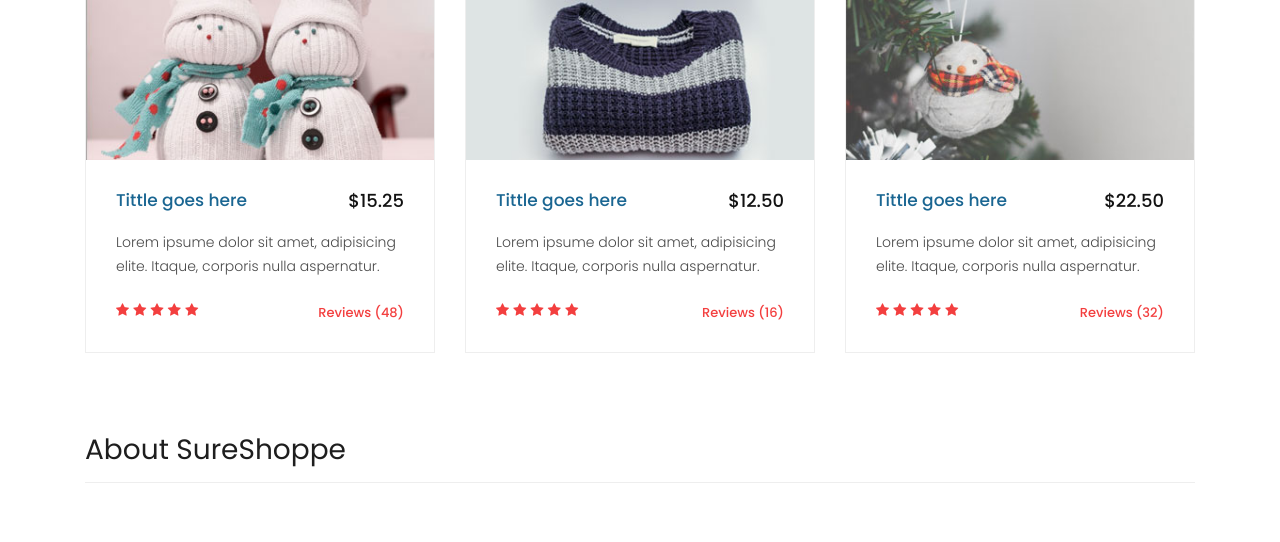
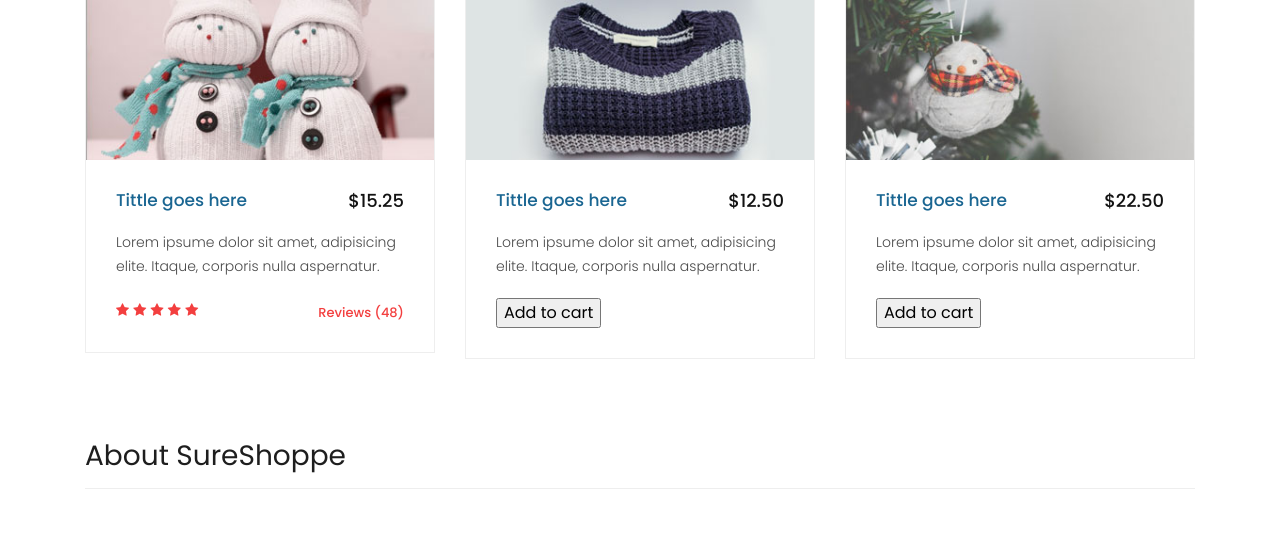
Before and after one commit to bhupeshgunda1/E-commerce_sureshoppe, a Flask app: page / in a window 1280 px wide. Shown: the part 1289-1831 px from the top of the page. Run offline with Flask 2, Linux system fonts and the light colour scheme; some libraries are stand-ins or nearby versions.

Commit message:
Removed extras and added new button

```diff
--- a/Project_Updated_UI/templates/index.html
+++ b/Project_Updated_UI/templates/index.html
@@ -186,14 +186,7 @@
                 <a href="#"><h4>Tittle goes here</h4></a>
                 <h6>$12.50</h6>
                 <p>Lorem ipsume dolor sit amet, adipisicing elite. Itaque, corporis nulla aspernatur.</p>
-                <ul class="stars">
-                  <li><i class="fa fa-star"></i></li>
-                  <li><i class="fa fa-star"></i></li>
-                  <li><i class="fa fa-star"></i></li>
-                  <li><i class="fa fa-star"></i></li>
-                  <li><i class="fa fa-star"></i></li>
-                </ul>
-                <span>Reviews (16)</span>
+                <input type="button" name="Add to cart" value="Add to cart">
               </div>
             </div>
           </div>
@@ -204,14 +197,7 @@
                 <a href="#"><h4>Tittle goes here</h4></a>
                 <h6>$22.50</h6>
                 <p>Lorem ipsume dolor sit amet, adipisicing elite. Itaque, corporis nulla aspernatur.</p>
-                <ul class="stars">
-                  <li><i class="fa fa-star"></i></li>
-                  <li><i class="fa fa-star"></i></li>
-                  <li><i class="fa fa-star"></i></li>
-                  <li><i class="fa fa-star"></i></li>
-                  <li><i class="fa fa-star"></i></li>
-                </ul>
-                <span>Reviews (32)</span>
+                <input type="button" name="Add to cart" value="Add to cart">
               </div>
             </div>
           </div>
```
